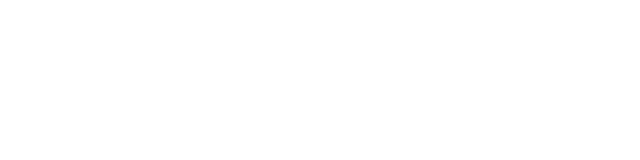
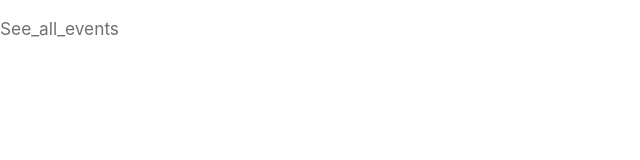
Before and after one commit to jp0027006/meetup, a React (Create React App) app: page /See_all_events in a window 1280 px wide. Before the commit this address had no page. Shown: the top 160 px of the page, without its empty margins (0-640 px from the left). Built offline with nearby package versions, Linux system fonts and the light colour scheme.

Commit message:
see all events created

```diff
--- a/src/App.jsx
+++ b/src/App.jsx
@@ -2,6 +2,8 @@
 import { BrowserRouter, Route, Routes} from 'react-router-dom';
 import Home_Page from "./Home_Page/Home_Page";
 import EventDetail_Page from "./EventDetail_Page/EventDetail_Page";
+import See_all_events from "./See_all_events/See_all_events";
+import Events_Near from "./Events_Near/Events_Near";
 
 
 function App() {
@@ -10,6 +12,7 @@
       <BrowserRouter>
         <Routes>
           <Route path="/" element={<Home_Page />} />
+          <Route path="/See_all_events" element={<See_all_events />} />
           <Route path="/events-near/:id" element={<EventDetail_Page />} />
         </Routes>
       </BrowserRouter>
--- a/src/Events_Near/Events_Near.jsx
+++ b/src/Events_Near/Events_Near.jsx
@@ -1,6 +1,7 @@
 import React from "react";
 import "./Events_Near.css";
 import edit_btn from "../images/edit_btn.png";
+import { Link } from 'react-router-dom';
 import DisplayData from "../HomeScreenLayout_ForDisplayData/DisplayData";
 import Events_Near_Data from "../AppData.json";
 
@@ -30,13 +31,12 @@
                   d="M14.728 3.41416C15.509 2.63311 16.7753 2.63311 17.5564 3.41416L18.9706 4.82837C19.7517 5.60942 19.7517 6.87575 18.9706 7.6568L17.5564 9.07101L13.3138 4.82837L14.728 3.41416ZM12.6066 5.53546L16.8492 9.7781L8.65685 17.9705C8.46931 18.158 8.21496 18.2634 7.94974 18.2634H4.62132C4.34517 18.2634 4.12132 18.0395 4.12132 17.7634L4.12132 14.435C4.12132 14.1697 4.22667 13.9154 4.41421 13.7279L12.6066 5.53546ZM4.75 19.4999C4.33579 19.4999 4 19.8357 4 20.2499C4 20.6642 4.33579 20.9999 4.75 20.9999H19.25C19.6642 20.9999 20 20.6642 20 20.2499C20 19.8357 19.6642 19.4999 19.25 19.4999H4.75Z"
                 ></path>
               </svg>
-            </div>{" "}
-          </button>{" "}
+            </div>
+          </button>
         </h2>
-        <a href="#" className="see_all_event_link">
-          {" "}
-          See all events{" "}
-        </a>
+        <Link to="/See_all_events" className="see_all_event_link">
+          See all events
+        </Link>
       </div>
       <div className="event_main_sec">
         {Events_Near_Data.NearEvent.map((event) => (
--- /dev/null
+++ b/src/See_all_events/See_all_events.jsx
@@ -0,0 +1,11 @@
+import React from 'react';
+
+function See_all_events() {
+  return (
+    <div className="See_all_events">
+      <p>See_all_events</p>
+    </div>
+  );
+}
+
+export default See_all_events;
```
Also changed, not shown: src/See_all_events/See_all_events.css (added).
